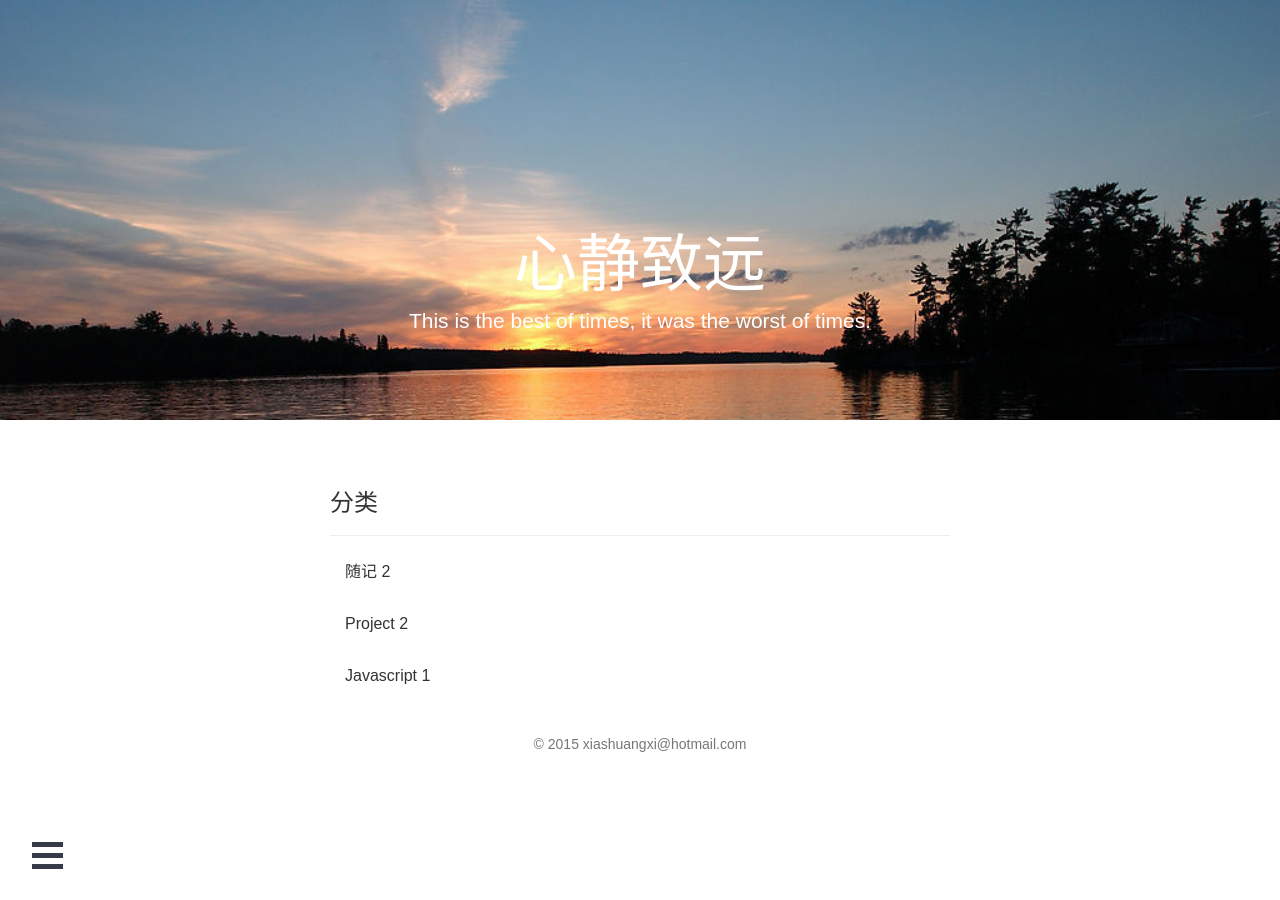
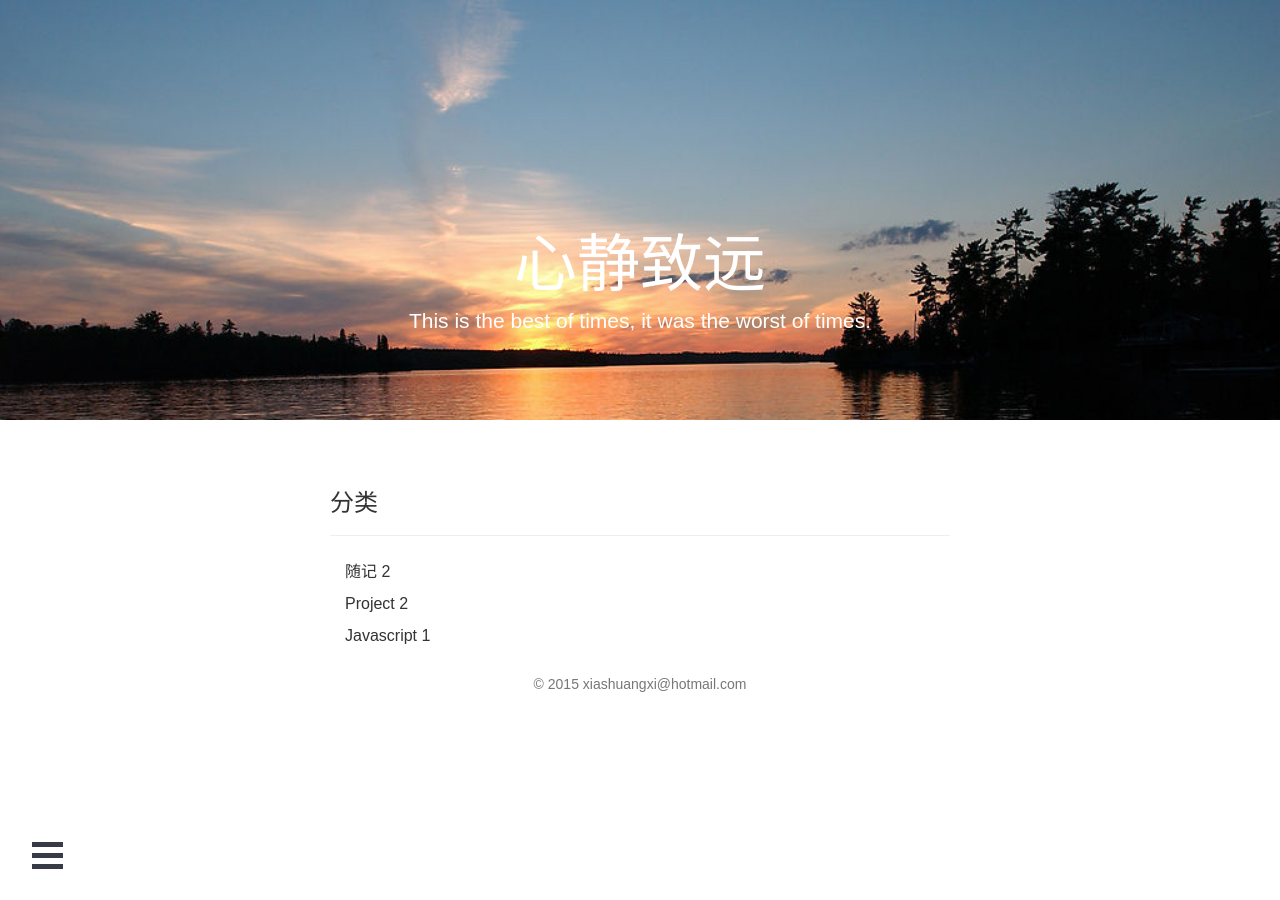
Before and after one commit to jinchangle/xiashuangxi.github.io, a Jekyll site: the page built from types.html, in a window 1280 px wide. Built offline with Jekyll 4.4.1, drawn with Linux system fonts in a browser that asks for light colours; nearby versions of some CDN libraries; comment, search, counter and statistics services are not loaded.

Commit message:
Update types.html

```diff
--- a/_layouts/types.html
+++ b/_layouts/types.html
@@ -13,9 +13,9 @@
                 {% for category in site.categories %}
 
                     <div class="container" >
-                        <p class="lead">
+                        <span class="lead">
                            {{ category | first }} {{ category | last | size }}
-                        </p>
+                        </span>
                     </div>
 
                 {% endfor %}
```
